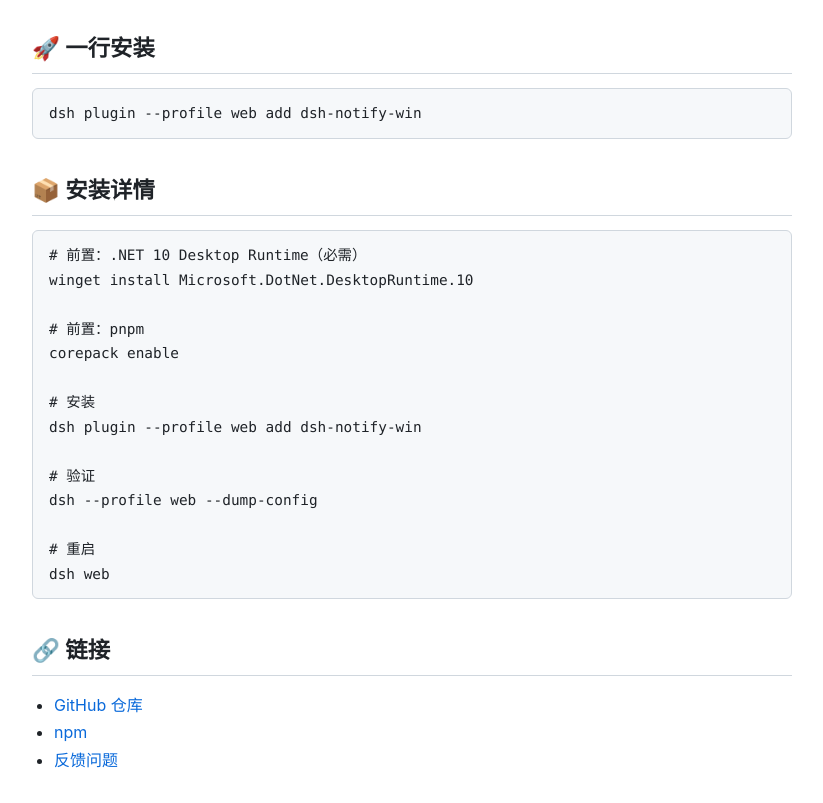
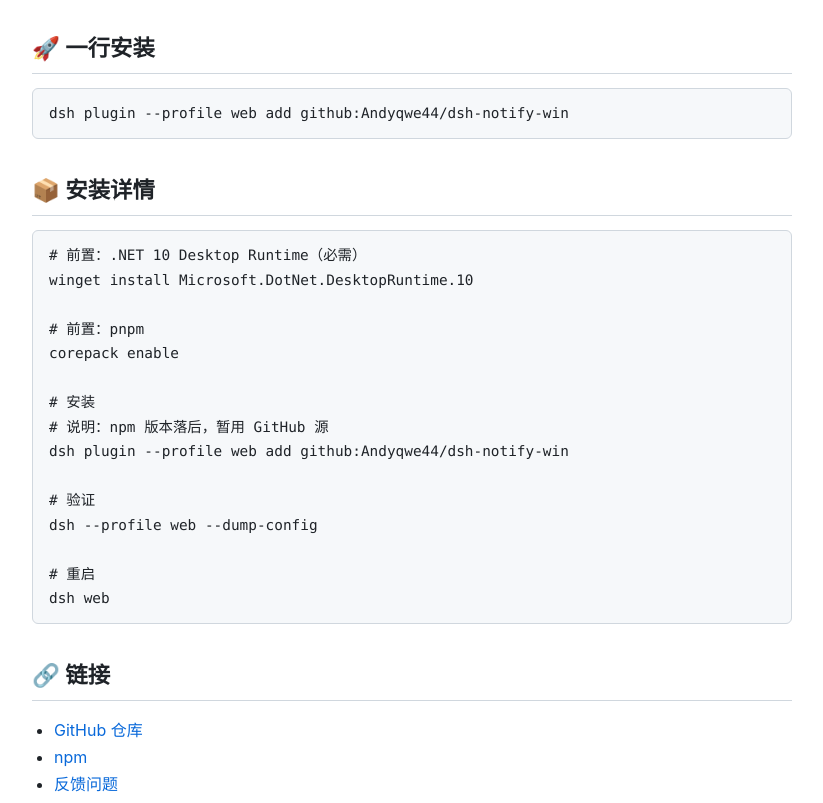
Before and after one commit to Andyqwe44/dsh-notify-win, a website: page docs/index.html in a window 1280 px wide. Shown: the part 579-1382 px from the top of the page, without its empty margins (228-1051 px from the left). Drawn offline with Linux system fonts and the light colour scheme.

Commit message:
docs: install from GitHub while the npm release is behind
The npm package still carries 0.1.1; point the one-line install, the install
steps and the docs page at the repository, which always has the current
version, and note why.

```diff
--- a/docs/index.html
+++ b/docs/index.html
@@ -112,7 +112,7 @@
     </ul>
 
     <h2>🚀 一行安装</h2>
-    <pre><code>dsh plugin --profile web add dsh-notify-win</code></pre>
+    <pre><code>dsh plugin --profile web add github:Andyqwe44/dsh-notify-win</code></pre>
 
     <h2>📦 安装详情</h2>
     <pre><code># 前置：.NET 10 Desktop Runtime（必需）
@@ -122,7 +122,8 @@ winget install Microsoft.DotNet.DesktopRuntime.10
 corepack enable
 
 # 安装
-dsh plugin --profile web add dsh-notify-win
+# 说明：npm 版本落后，暂用 GitHub 源
+dsh plugin --profile web add github:Andyqwe44/dsh-notify-win
 
 # 验证
 dsh --profile web --dump-config
```
Also changed, not shown: README.zh.md (+7 -5 lines), README.md.
